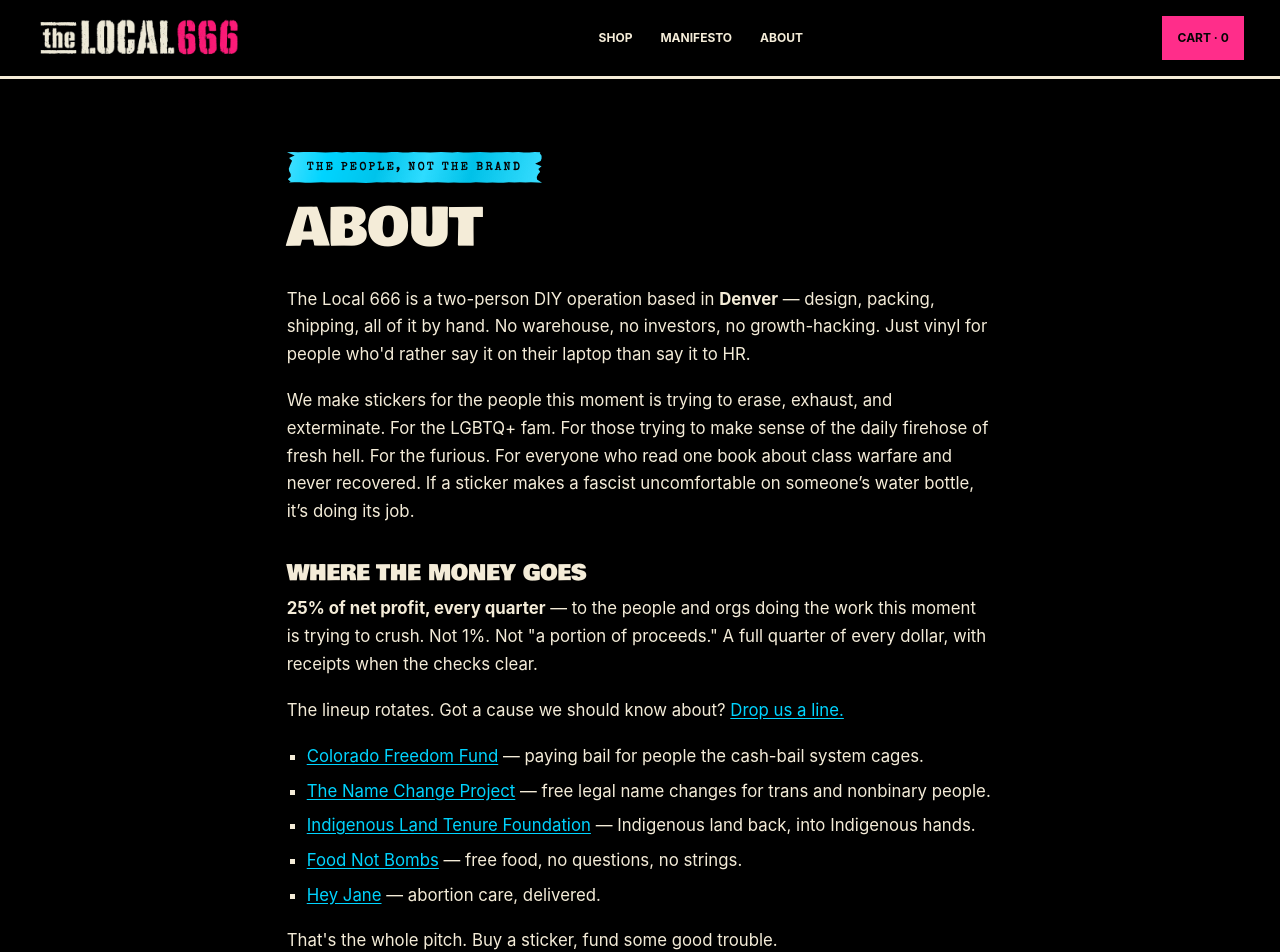
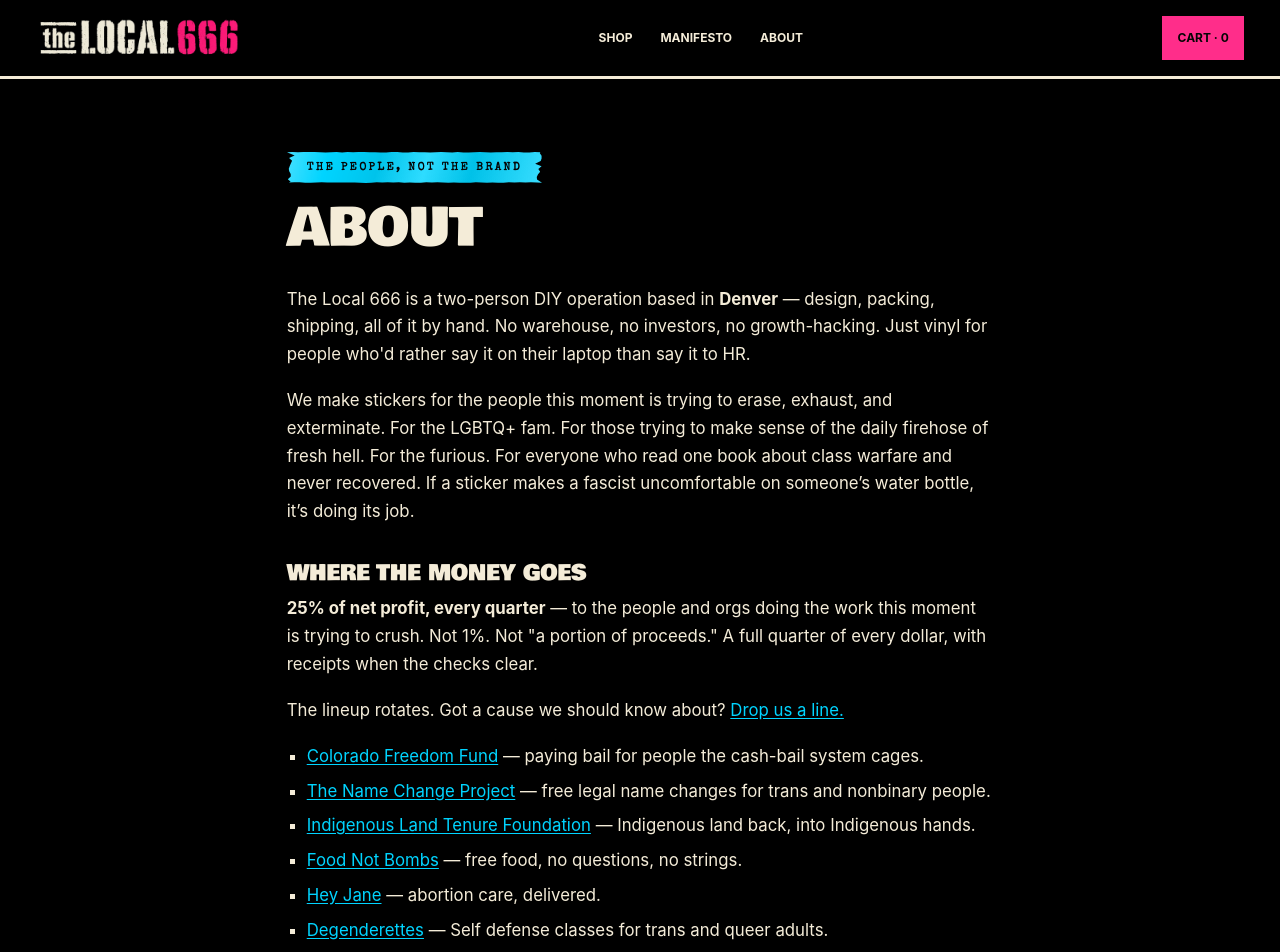
Before and after one commit to miadugas/the-local-666, a Vue app in the folder web/: page /about in a window 1280 px wide. Shown: the top 952 px of the page. Built offline with nearby package versions, Linux system fonts and the light colour scheme; a web font is replaced by a local one.

Commit message:
feat(about): add Degenderettes resource for self-defense classes

```diff
--- a/web/src/views/AboutView.vue
+++ b/web/src/views/AboutView.vue
@@ -49,6 +49,10 @@
         <a href="https://www.heyjane.com/" target="_blank" rel="noopener">Hey Jane</a>
         — abortion care, delivered.
       </li>
+      <li>
+        <a href="https://degenderettes.com/" target="_blank" rel="noopener">Degenderettes</a>
+        — Self defense classes for trans and queer adults.
+      </li>
     </ul>
     <p>That's the whole pitch. Buy a sticker, fund some good trouble.</p>
   </ContentPage>
```
